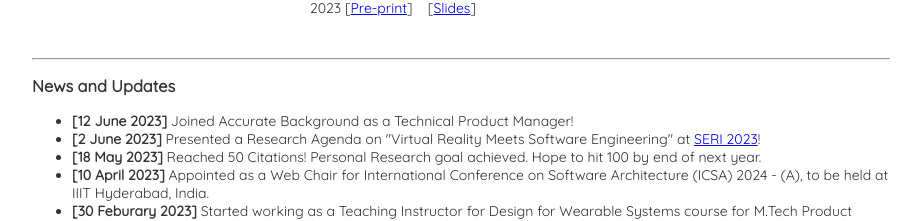
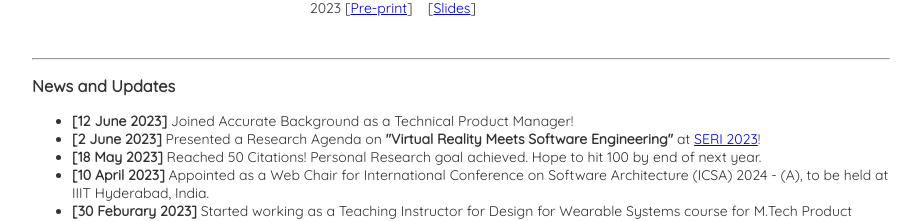
Before and after one commit to sai11101989/sai11101989.github.io, a plain HTML site: page index.html in a window 1280 px wide. Shown: the part 1316-1537 px from the top of the page, without its empty margins (179-1100 px from the left). Drawn offline with nearby package versions, Linux system fonts and the light colour scheme.

Commit message:
Update index.html

```diff
--- a/index.html
+++ b/index.html
@@ -398,7 +398,7 @@ Calculation</i></b>, In proceedings of IEEE Sensors 2022, Oct 30 - Nov 2, 2022,
 <b> [12 June 2023]</b> Joined Accurate Background as a Technical Product Manager!
 </li>
 	<li>
-<b> [2 June 2023]</b> Presented a Research Agenda on <b></b>"Virtual Reality Meets Software Engineering"</b> at <a href="https://sites.google.com/view/seri-2023-goa">SERI 2023</a>!
+<b> [2 June 2023]</b> Presented a Research Agenda on <b>"Virtual Reality Meets Software Engineering"</b> at <a href="https://sites.google.com/view/seri-2023-goa">SERI 2023</a>!
 </li>
 	<li>
 <b> [18 May 2023]</b> Reached 50 Citations! Personal Research goal achieved. Hope to hit 100 by end of next year.
```
